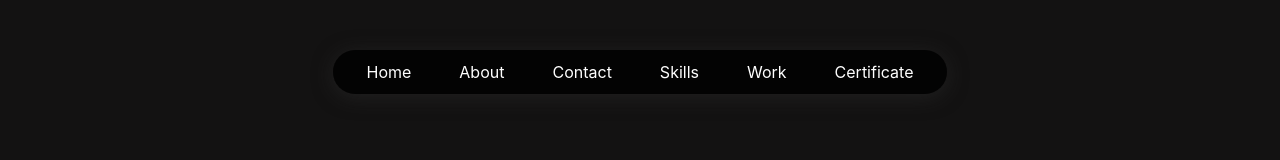
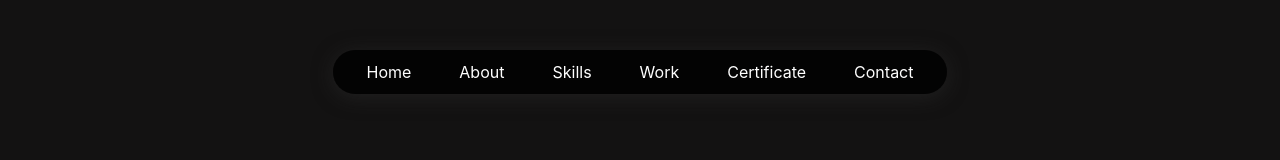
Before and after one commit to Vivek27951/portfolio2, a Next.js app: page / in a window 1280 px wide. Shown: the top 160 px of the page. Built offline with nearby package versions, Linux system fonts and the light colour scheme.

Commit message:
Update Navbar.js

```diff
--- a/components/Navbar.js
+++ b/components/Navbar.js
@@ -12,11 +12,6 @@ export default function Navbar() {
           <Link href="/about">
             <a>
               <li>About</li>
-            </a>
-          </Link>
-          <Link href="/contact">
-            <a>
-              <li>Contact</li>
             </a>
           </Link>
           <Link href="/skills">
@@ -34,6 +29,11 @@ export default function Navbar() {
               <li>Certificate</li>
             </a>
           </Link>
+          <Link href="/contact">
+            <a>
+              <li>Contact</li>
+            </a>
+          </Link>
         </ul>
       </nav>
     </>
```
